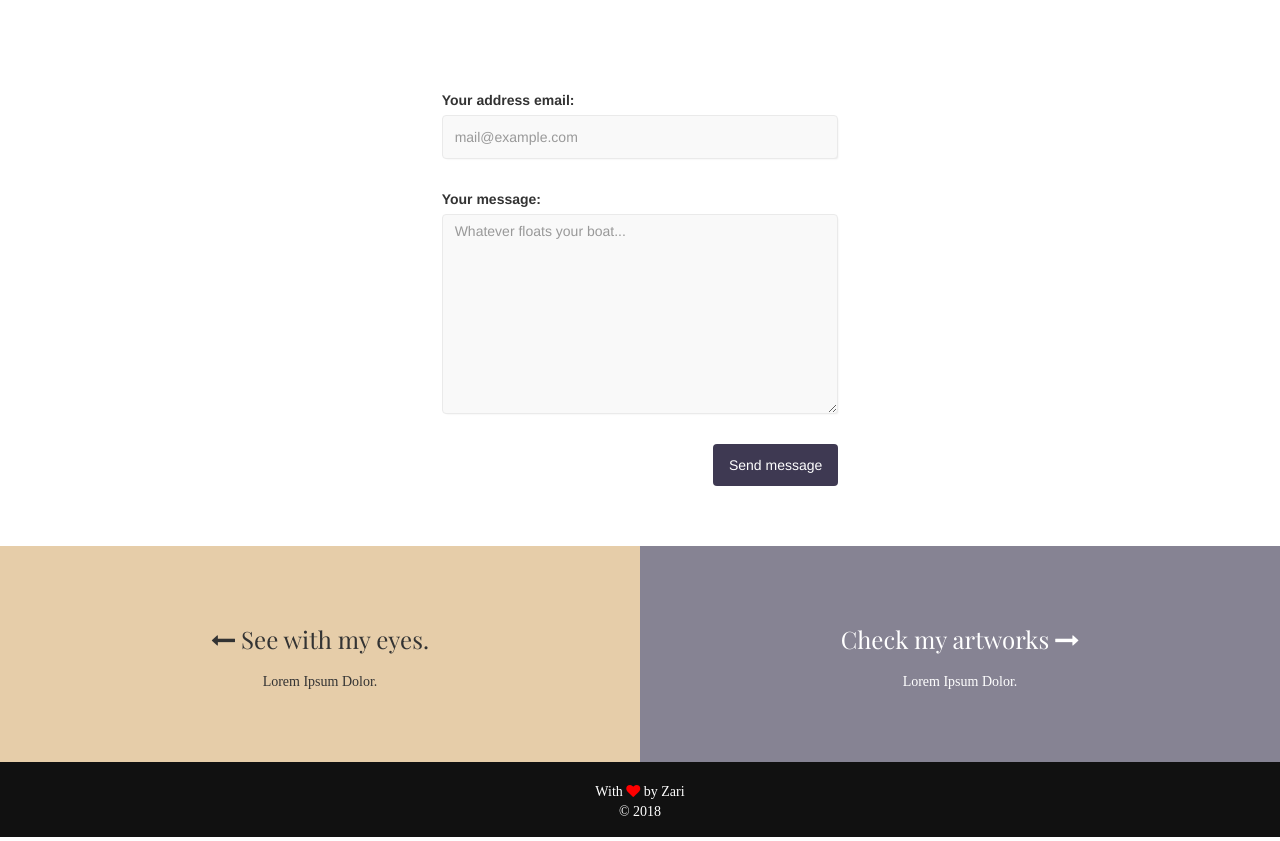
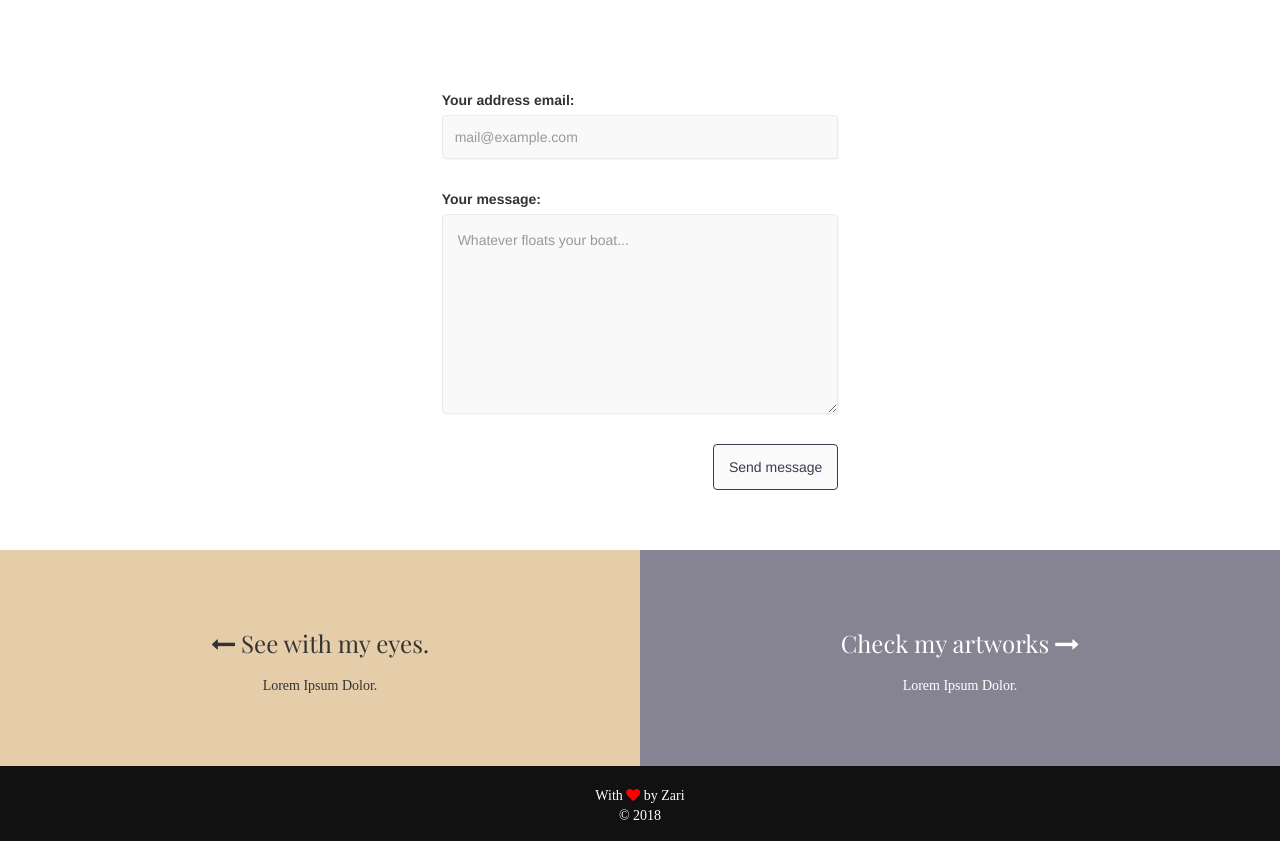
Before and after one commit to sarironnback/zari, a Django app: page /contact/ in a window 1280 px wide. Shown: the part 380-1221 px from the top of the page. Run offline with Django 3.2, Linux system fonts and the light colour scheme; some libraries are stand-ins or nearby versions; some web fonts are replaced.

Commit message:
update css on contact form

```diff
--- a/static/css/app.css
+++ b/static/css/app.css
@@ -241,17 +241,20 @@ p, a, span, li {
 
 #contactform textarea {
   height:200px;
+  padding: 15px;
 }
 
 #contactform .form-wrapper .btn-submit {
-  background:#3e3952;
-  color:#ffffff;
-  padding:10px 15px;
-  border-radius:4px;
+  background: #fafafa;
+  color: #3e3952;
+  padding: 12px 15px;
+  border-radius: 4px;
+  border: 1px solid #3e3952;
 }
 
 #contactform .form-wrapper .btn-submit:hover {
-  background:#585078;
+  background:#3e3952;
+  color: #fafafa;
 }
 
 .not-index #content {text-align: left;}
```
